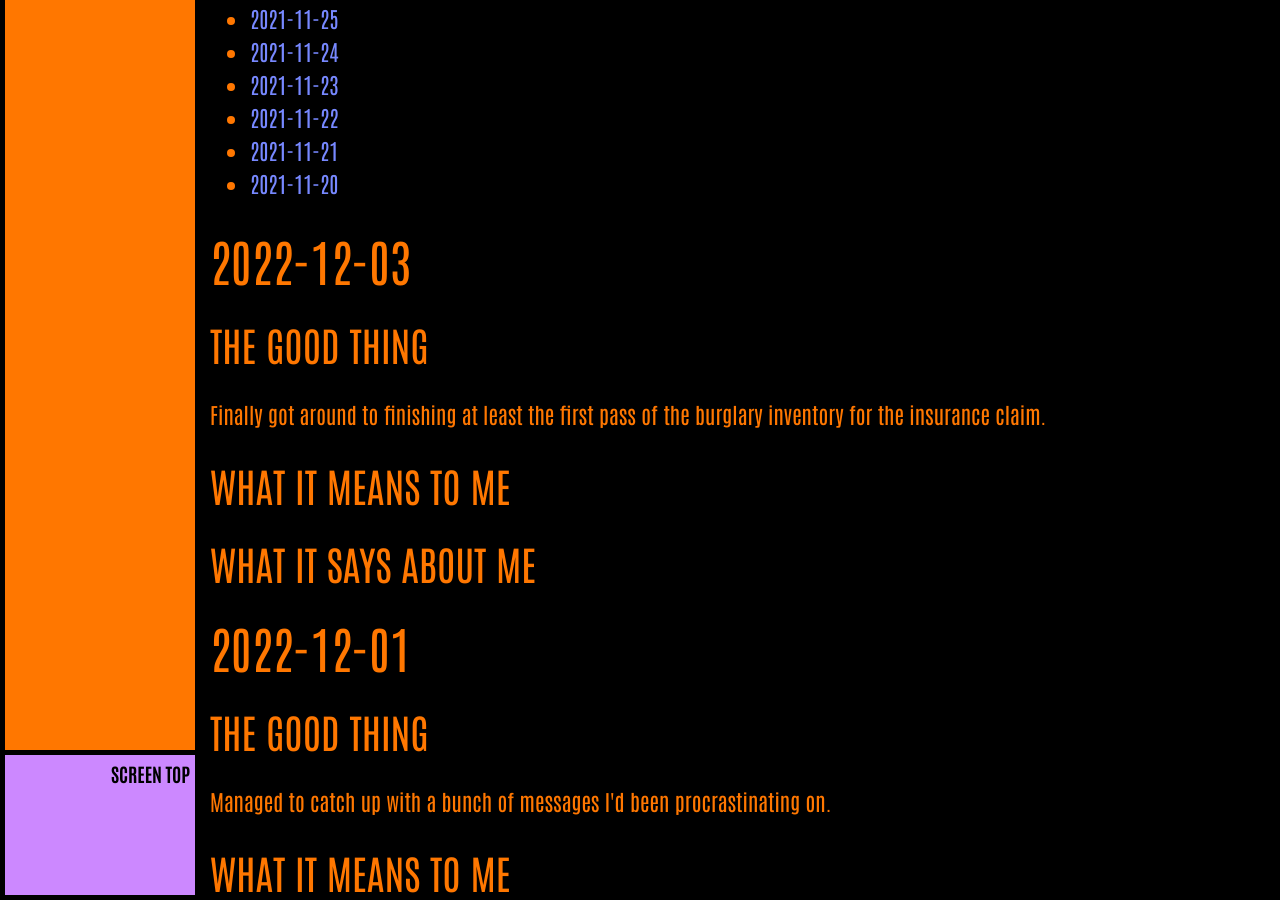
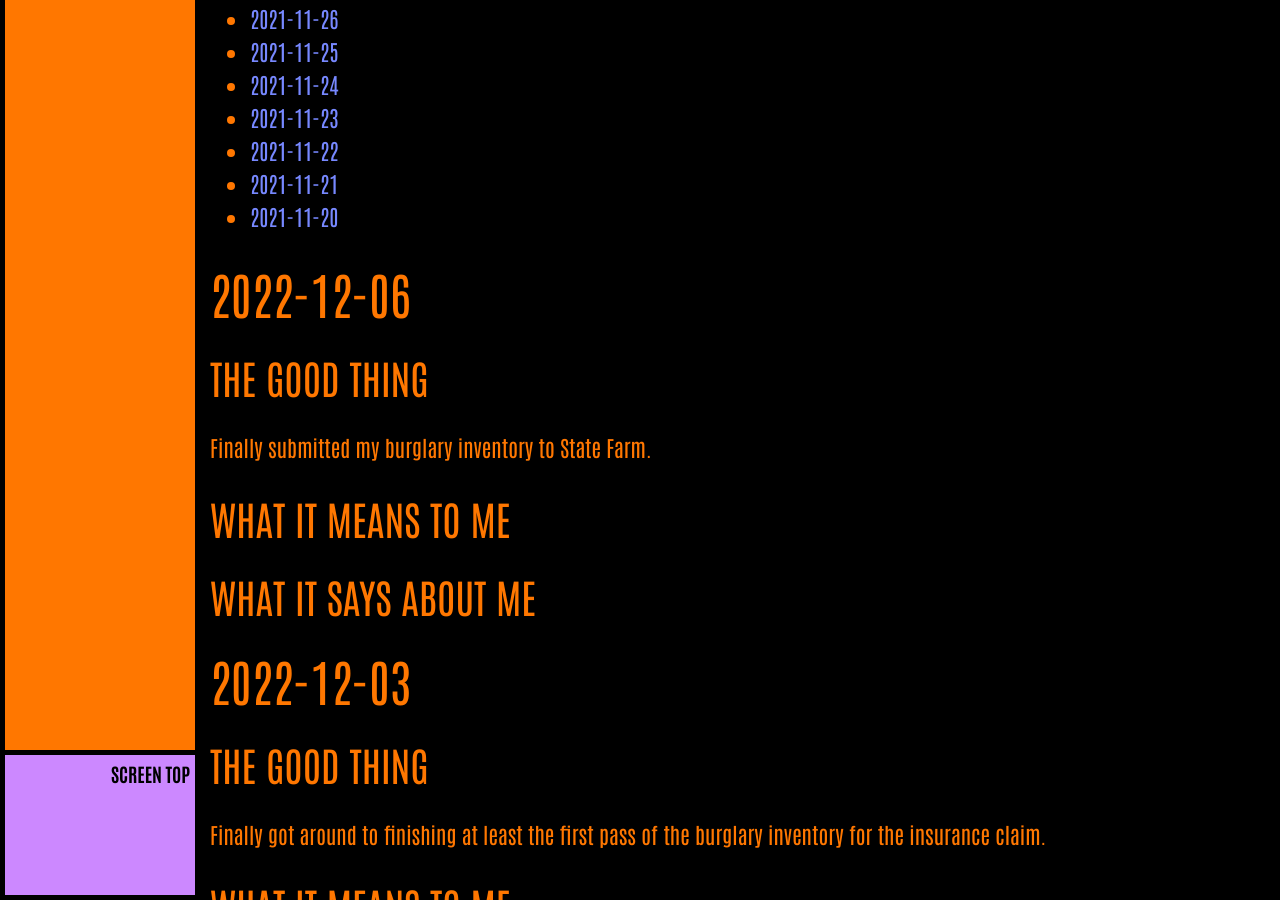
Before and after one commit to ArthurZey/arthurzey.github.io, a Jekyll site: the page built from _pages/one-good-thing.md, in a window 1280 px wide and 900 px high, scrolled down 7854 px. Built offline with Jekyll 4.4.1, drawn with Linux system fonts in a browser that asks for light colours; some of the changed text lies outside the part shown.

Commit message:
added stub for 2022-12-06

```diff
--- a/_pages/one-good-thing.md
+++ b/_pages/one-good-thing.md
@@ -13,6 +13,15 @@ sitemap: false
 {:toc}
 {::options toc_levels="2" /}
 
+## 2022-12-06
+### The Good Thing
+Finally submitted my burglary inventory to State Farm.
+### What It Means to Me
+
+### What It Says about Me
+
+
+
 ## 2022-12-03
 ### The Good Thing
 Finally got around to finishing at least the first pass of the burglary inventory for the insurance claim.
```
Also changed, not shown: other parts of _pages/one-good-thing.md (+1 -1 lines).
